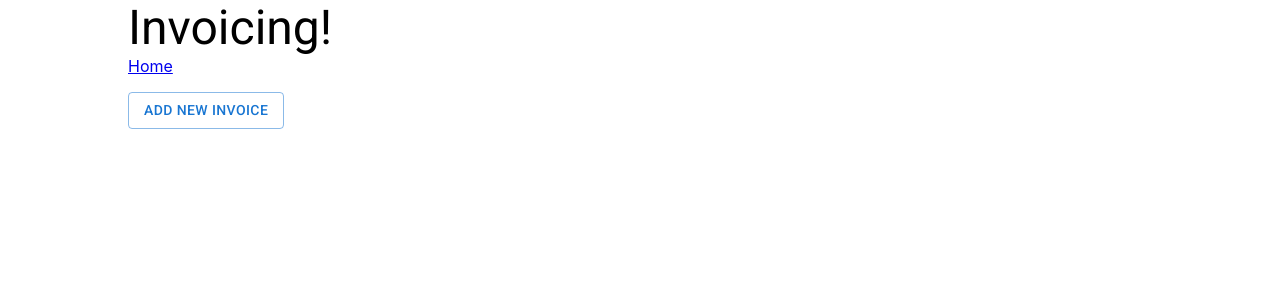
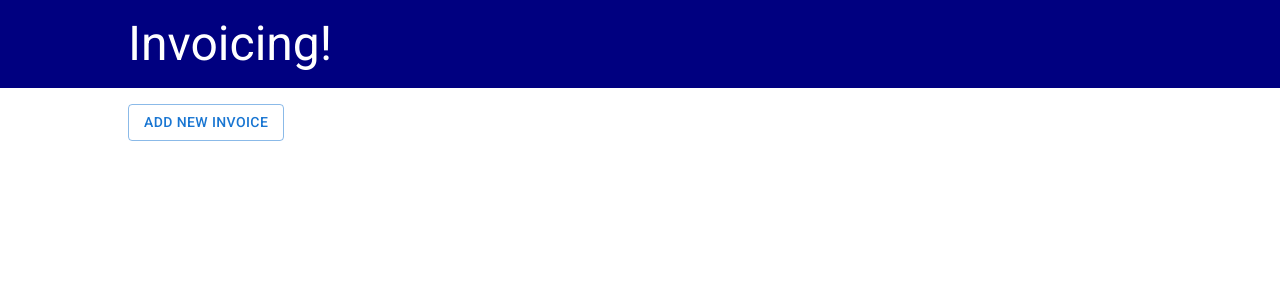
Before and after one commit to trezp/so-many-invoices, a React (Create React App) app: page / in a window 1280 px wide. Shown: the top 300 px of the page. Built offline with nearby package versions, Linux system fonts and the light colour scheme.

Commit message:
style improvements

```diff
--- a/src/App.css
+++ b/src/App.css
@@ -2,3 +2,35 @@
   width: 80%;
   margin: auto;
 }
+
+.header {
+  background: navy;
+}
+
+.header-content {
+  padding: 1em;
+  color: white;
+  width: 80%;
+  margin: auto;
+}
+
+.invoice-container svg {
+  vertical-align: middle;
+  line-height: 2;
+}
+
+.invoice-container a {
+  display: block;
+  font-size: 1.2em;
+  color: black;
+  padding: 15px 0;
+  margin-top: 15px;
+}
+
+.invoice-container a:hover {
+  color: orangered;
+}
+
+.invoice-list {
+  width: 50%;
+}
--- a/src/App.js
+++ b/src/App.js
@@ -1,7 +1,7 @@
 
 import React from 'react';
-import Typography from '@mui/material/Typography';
 
+import Header from './components/Header';
 import Home from "./components/Home";
 import Invoice from "./components/invoice/Invoice";
 
@@ -9,21 +9,17 @@ import {
   BrowserRouter as Router,
   Switch,
   Route,
-  Link
 } from "react-router-dom";
 
 import "./App.css";
 
 function App() {
   return (
-    <div className="app-container">
+    <div>
       <Router>
         <div>
-          <header>
-            <Typography variant="h3">Invoicing!</Typography>
-            <Link to="/">Home</Link>
-          </header>
-          <main>
+          <Header/>
+          <main className="app-container">
             <ul>
               <Switch>
                 <Route path="/:id" children={<Invoice/>} />
--- /dev/null
+++ b/src/components/Header.js
@@ -0,0 +1,15 @@
+import React from 'react';
+
+import Typography from '@mui/material/Typography';
+
+function Header (){
+  return (
+    <header className="header">
+      <div className="header-content">
+        <Typography variant="h3">Invoicing!</Typography>
+      </div>
+    </header>
+  )
+}
+
+export default Header;
--- a/src/components/invoice/Invoice.js
+++ b/src/components/invoice/Invoice.js
@@ -3,6 +3,9 @@ import { useParams } from "react-router-dom";
 
 import InvoiceTable from './InvoiceTable.js';
 import { InvoiceContext } from '../../contexts/InvoiceContext';
+
+import { Link } from "react-router-dom";
+import ArrowBackIcon from '@mui/icons-material/ArrowBack';
 
 import './Invoice.css';
 
@@ -12,11 +15,14 @@ function Invoice () {
   const invoice = invoices.find(invoice => invoice.id === id);
 
   return (
-    <li key={invoice.id} className="invoice-list-item">
-      <h2>{invoice.title}</h2>
-      <h3>{invoice.desc}</h3>
-      <InvoiceTable lineItems={invoice.lineItems} invoice={invoice}></InvoiceTable>
-    </li>
+    <div className="invoice-container">
+      <Link to="/"><ArrowBackIcon/>Back to Invoice List</Link>
+      <li key={invoice.id} className="invoice-list-item">
+        <h2>{invoice.title}</h2>
+        <h3>{invoice.desc}</h3>
+        <InvoiceTable lineItems={invoice.lineItems} invoice={invoice}></InvoiceTable>
+      </li>
+    </div>
   )
 }
 
--- a/src/components/invoice/InvoiceList.js
+++ b/src/components/invoice/InvoiceList.js
@@ -16,7 +16,7 @@ const InvoiceList = () => {
   }
 
   return (
-    <List>
+    <List className="invoice-list">
       {invoices && invoices.map(invoice =>
         <ListItem disablepadding key={invoice.id}>
           <Link to={invoice.id}>
```
